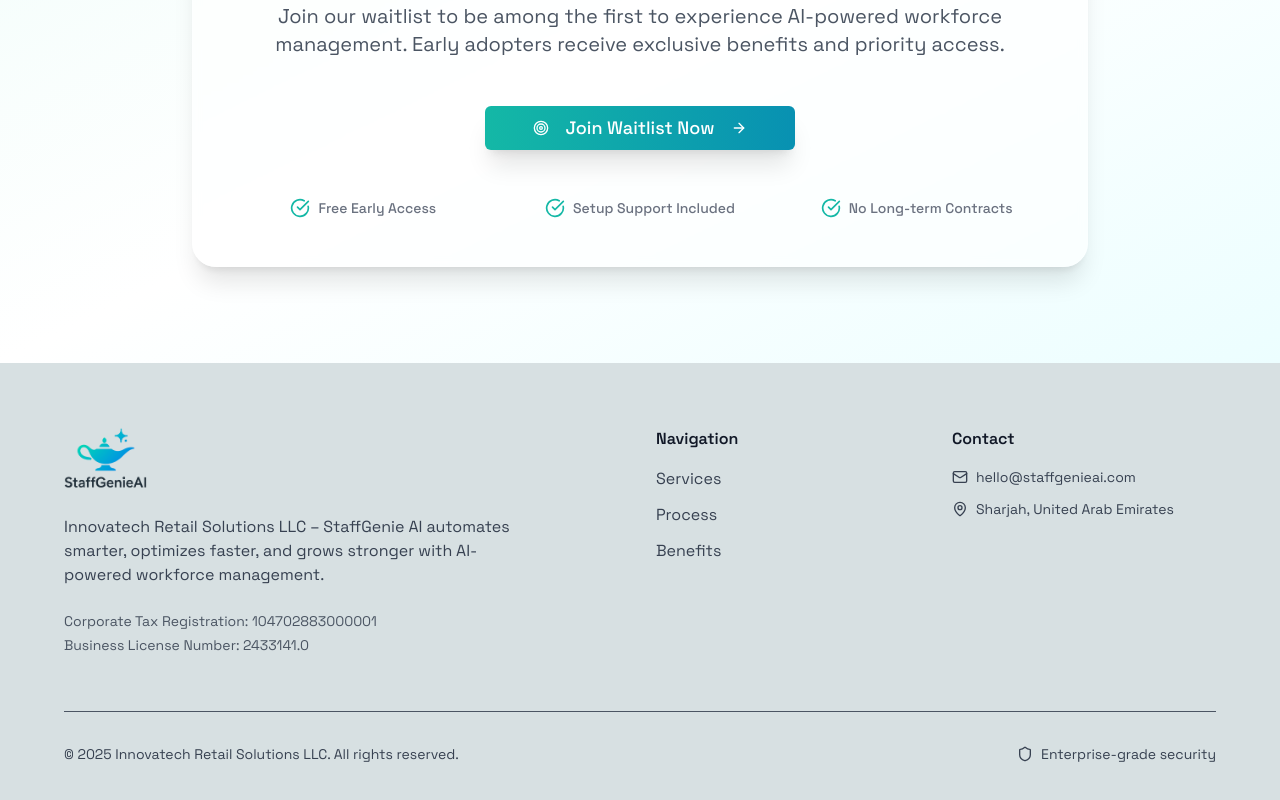
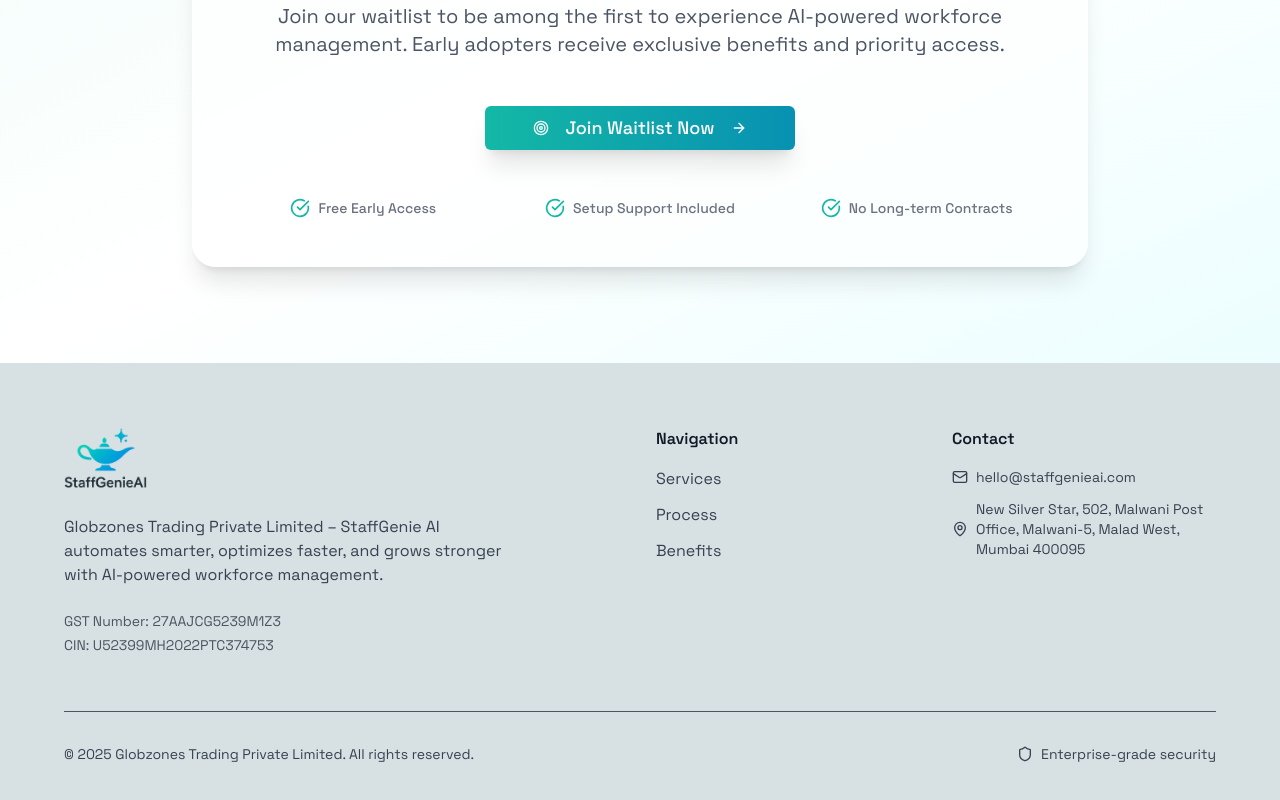
Before and after one commit to ganeshbehera/staffgenieai, a Next.js app: page / in a window 1280 px wide. Shown: the part 3924-4724 px from the top of the page. Built offline with nearby package versions, Linux system fonts and the light colour scheme.

Commit message:
Update company information: Change to Globzones Trading Private Limited, update address and remove duplicates

```diff
--- a/app/page.tsx
+++ b/app/page.tsx
@@ -745,12 +745,12 @@ export default function StaffGenieLanding() {
                  </div>
                </div>
                <p className="text-gray-700 mb-6 max-w-md">
-                 Innovatech Retail Solutions LLC – StaffGenie AI automates smarter, optimizes faster, and grows stronger with AI-powered workforce management.
+                 Globzones Trading Private Limited – StaffGenie AI automates smarter, optimizes faster, and grows stronger with AI-powered workforce management.
                </p>
-               <div className="text-sm text-gray-600 space-y-1 mb-6">
-                 <p>Corporate Tax Registration: 104702883000001</p>
-                 <p>Business License Number: 2433141.0</p>
-               </div>
+                               <div className="text-sm text-gray-600 space-y-1 mb-6">
+                  <p>GST Number: 27AAJCG5239M1Z3</p>
+                  <p>CIN: U52399MH2022PTC374753</p>
+                </div>
              </div>
 
              <div>
@@ -771,14 +771,14 @@ export default function StaffGenieLanding() {
                  </li>
                  <li className="flex items-center space-x-2 hover:text-gray-900 transition-colors">
                    <MapPin className="w-4 h-4 flex-shrink-0" />
-                   <span className="text-sm">Sharjah, United Arab Emirates</span>
+                   <span className="text-sm">New Silver Star, 502, Malwani Post Office, Malwani-5, Malad West, Mumbai 400095</span>
                  </li>
                </ul>
              </div>
            </div>
 
            <div className="border-t border-gray-600 pt-6 md:pt-8 flex flex-col md:flex-row justify-between items-center text-gray-700 text-sm">
-             <p className="mb-4 md:mb-0">© 2025 Innovatech Retail Solutions LLC. All rights reserved.</p>
+             <p className="mb-4 md:mb-0">© 2025 Globzones Trading Private Limited. All rights reserved.</p>
              <div className="flex items-center space-x-2">
                <Shield className="w-4 h-4" />
                <span>Enterprise-grade security</span>
```
